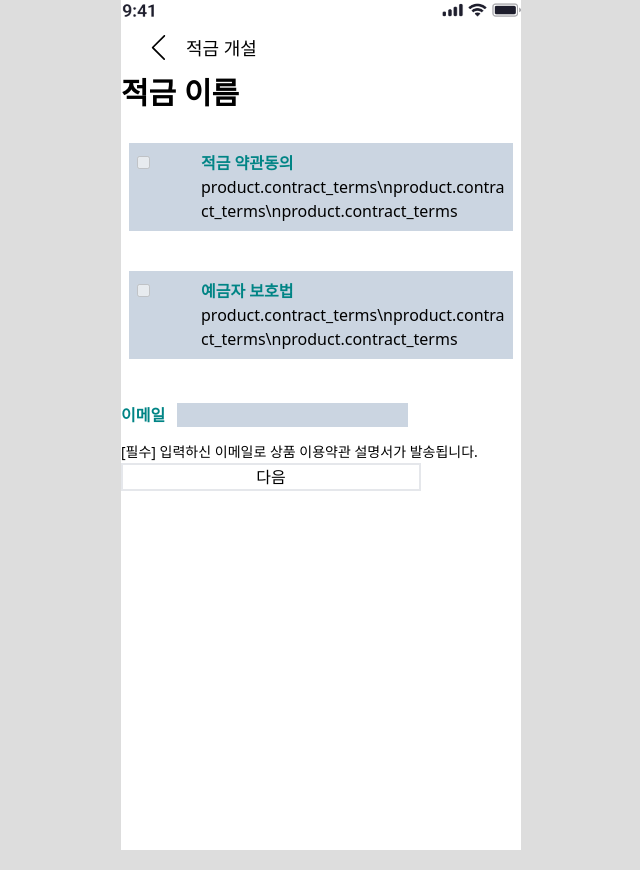
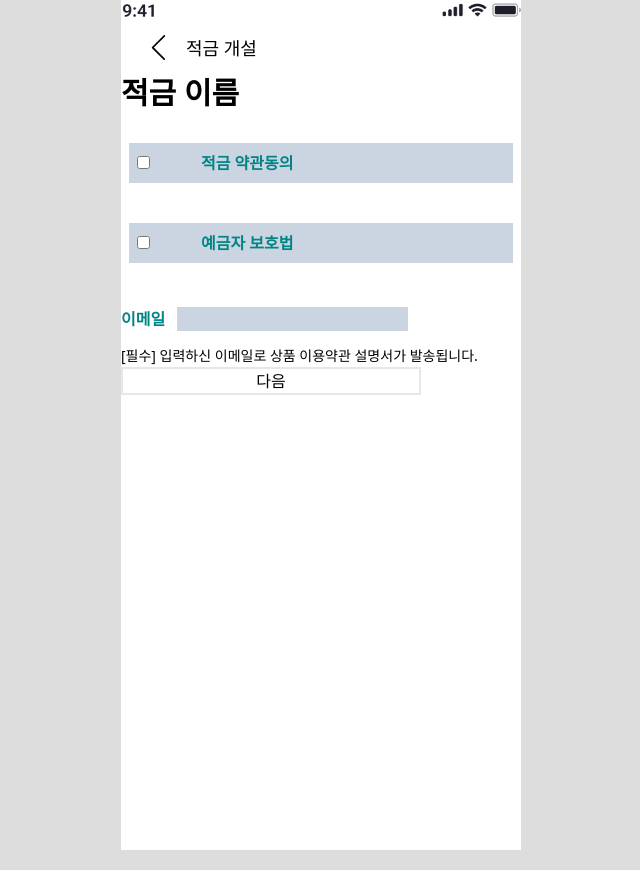
Before and after one commit to HanaPiece/hana-piece-client, a React (Vite) app: page /product/1/term in a window 1280 px wide. Shown: the whole page, without its empty margins (319-959 px from the left). Built offline with nearby package versions, Linux system fonts and the light colour scheme.

Commit message:
feat: product 4차 화면 설계

```diff
--- a/src/App.tsx
+++ b/src/App.tsx
@@ -30,6 +30,7 @@ import { AccountSettingPage } from "./pages/mypage/account/AccountSettingPage";
 import { AccountOpenList } from "./pages/mypage/account/AccountOpenList";
 import { AccountSavingList } from "./pages/mypage/account/AccountSavingList";
 import { AccountOpenUpdatePage } from "./pages/mypage/account/AccountOpenUpdatePage";
+import { ProductGoalPage } from "./pages/product/ProductGoalPage";
 
 function App() {
   return (
@@ -43,7 +44,6 @@ function App() {
           </Route>
           <Route path="product">
             <Route index element={<ProductListPage />} />
-            <Route path=":id" element={<ProductDetailPage />} />
           </Route>
           <Route path="mypage">
             <Route index element={<MypagePage />} />
@@ -87,6 +87,8 @@ function App() {
         <Route path="login" element={<LoginPage />} />
 
         <Route path="product">
+          <Route path=":id/goal" element={<ProductGoalPage />} />
+          <Route path=":id/detail" element={<ProductDetailPage />} />
           <Route path=":id/term" element={<ProductTermPage />} />
           <Route path=":id/term/detail" element={<ProductTermDetailPage />} />
           <Route path=":id/signup" element={<ProductSignupPage />} />
--- a/src/components/ui/PhoneModal.tsx
+++ b/src/components/ui/PhoneModal.tsx
@@ -7,7 +7,7 @@ interface ModalProps {
   children?: ReactNode;
 }
 
-const PhoneModal: React.FC<ModalProps> = ({ isOpen, onClose }) => {
+const PhoneModal: React.FC<ModalProps> = ({ isOpen, onClose, children }) => {
   return (
     <div
       className={clsx(
@@ -20,11 +20,12 @@ const PhoneModal: React.FC<ModalProps> = ({ isOpen, onClose }) => {
       onClick={onClose}
     >
       <div
-        className="bg-white p-6 shadow-top-lg rounded-t-3xl h-1/2 w-full flex flex-col"
+        className="bg-white p-6 shadow-top-lg rounded-t-3xl w-full flex flex-col"
         onClick={(e) => e.stopPropagation()}
+        style={{ maxHeight: "calc(3/4 * 100vh)" }}
       >
         <hr className="bg-gray-200 border-0 w-20 mx-auto mt-2 mb-6 h-1" />
-        {/* <div className="flex-grow overflow-auto">{children}</div> */}
+        <div className="flex-grow overflow-auto">{children}</div>
         <div>
           <div className="h-1 bg-gray-200 w-28 m-auto"></div>
         </div>
--- a/src/pages/product/ProductDetailPage.tsx
+++ b/src/pages/product/ProductDetailPage.tsx
@@ -1,15 +1,21 @@
-import { useLocation } from "react-router-dom";
 import { TopLine } from "../../components/ui/TopLine";
 import { Product } from "./ProductListPage";
 import { GreenButton } from "../../components/ui/GreenButton";
 
+const product: Product = {
+  id: 1,
+  name: "적금1",
+  rate: 2.5,
+  info: "적금와랄라라",
+  term_year: 1,
+  cautions: "주의사항",
+  deposit_protection: "예적금 보호법",
+  contract_terms: "적금 약관동의",
+};
 export const ProductDetailPage = () => {
-  const location = useLocation();
-  const product: Product = location.state;
-
   return (
     <>
-      <div>
+      <div className="container">
         <TopLine name={"적금 상세 설명"} />
         <br />
 
--- a/src/pages/product/ProductListPage.tsx
+++ b/src/pages/product/ProductListPage.tsx
@@ -95,7 +95,7 @@ const Product = ({ product }: Props) => {
   const navigate = useNavigate();
   if (!product) return null; // product가 없을 경우 렌더링하지 않음
   const goToDetail = (product: Product) => {
-    navigate(`/product/${product.id}`, { state: product });
+    navigate(`/product/${product.id}/goal`, { state: product });
   };
   return (
     <>
--- a/src/pages/product/ProductTermDetailPage.tsx
+++ b/src/pages/product/ProductTermDetailPage.tsx
@@ -1,16 +1,18 @@
-import { useLocation, useNavigate } from "react-router-dom";
+import { useLocation } from "react-router-dom";
 import { TopLine } from "../../components/ui/TopLine";
+import { useState } from "react";
+import { GreenButton } from "../../components/ui/GreenButton";
+import PhoneModal from "../../components/ui/PhoneModal";
+import { Term } from "./ProductTermPage";
 
 export const ProductTermDetailPage = () => {
-  const navigate = useNavigate();
+  const id = 4;
+
   const location = useLocation();
-  const { name, content } = location.state;
-  const { pathname } = location;
-  const previousPath = pathname.replace(/\/detail$/, "");
+  const { terms } = location.state;
+  console.log(terms);
 
-  const buttonClicked = () => {
-    navigate(previousPath, { state: { agreed: true, name: name } });
-  };
+  const [isModalOpen, setModalOpen] = useState(false);
 
   return (
     <>
@@ -18,12 +20,27 @@ export const ProductTermDetailPage = () => {
         <TopLine name={"적금 개설"} />
         <div>
           <div className="text-lg font-bold">적금 이름</div>
-          <br />
           <div className="bg-slate-200 h-[500px] overflow-y-auto border p-2">
-            <span className="text-customGreen text-lg font-bold">{name}</span>
-            <span>{content}</span>
+            {terms.map((term: Term) => (
+              <div key={term.id} className="bg-slate-200">
+                <span className="text-customGreen text-lg font-bold">
+                  {term.name}
+                </span>
+                <br />
+                <span>{term.content}</span>
+              </div>
+            ))}
           </div>
-          <button onClick={buttonClicked}>약관 동의</button>
+
+          <button onClick={() => setModalOpen(true)}>약관 동의</button>
+
+          <PhoneModal isOpen={isModalOpen} onClose={() => setModalOpen(false)}>
+            <h2 className="mt-3 text-3xl text-center">📢</h2>
+            <h2 className="mt-4 mb-4 text-xl font-bold text-center">
+              진짜 가입할 거야?
+            </h2>
+            <GreenButton path={`/product/${id}/signup`} name={"확인했어요"} />
+          </PhoneModal>
         </div>
       </div>
     </>
--- a/src/pages/product/ProductTermPage.tsx
+++ b/src/pages/product/ProductTermPage.tsx
@@ -1,42 +1,66 @@
-import { useLocation, useNavigate } from "react-router-dom";
+import { useNavigate } from "react-router-dom";
 import { TopLine } from "../../components/ui/TopLine";
 import { useState } from "react";
+import PhoneModal from "../../components/ui/PhoneModal";
 
 type Props = {
   name: string;
   content: string;
-  isChecked: boolean;
   onCheckboxChange: () => void;
 };
 
-const ProductTerm = ({ name, content, isChecked, onCheckboxChange }: Props) => {
-  const navigate = useNavigate();
-  const location = useLocation();
-  const check =
-    name === location.state?.name ? location.state?.agreed : isChecked;
+const ProductTerm = ({ name, content, onCheckboxChange }: Props) => {
+  const [isModalOpen, setModalOpen] = useState(false);
+
   return (
     <>
-      <div
-        className="p-2 m-2 bg-slate-300 grid grid-cols-6 gap-4 cursor-pointer"
-        onClick={() => navigate("detail", { state: { name, content } })}
-      >
+      <div className="p-2 m-2 bg-slate-300 grid grid-cols-6 gap-4 cursor-pointer">
         <div>
-          <input
-            type="checkbox"
-            checked={check}
-            onChange={onCheckboxChange}
-            disabled
-          />
+          <input type="checkbox" onChange={onCheckboxChange} />
         </div>
         <div className="col-span-5">
-          <div className="font-bold text-customGreen">{name}</div>
-          <div className="break-words">{content}</div>
+          <div
+            className="font-bold text-customGreen"
+            onClick={() => {
+              setModalOpen(true);
+            }}
+          >
+            {name}
+          </div>
+          <PhoneModal isOpen={isModalOpen} onClose={() => setModalOpen(false)}>
+            <h2 className="mt-3 text-3xl text-center">📢</h2>
+            <h2 className="mt-4 text-xl font-bold text-center">{name}</h2>
+            <h2 className="mt-4 text-center break-words">{content}</h2>
+            <button onClick={() => setModalOpen(false)} className="border-2">
+              확인했어요
+            </button>
+          </PhoneModal>
         </div>
       </div>
       <br />
     </>
   );
 };
+
+export type Term = {
+  id: number;
+  name: string;
+  content: string;
+};
+const terms: Term[] = [
+  {
+    id: 1,
+    name: "적금 약관동의",
+    content:
+      "product.contract_terms\nproduct.contract_terms\nproduct.contract_termsproduct.contract_terms\nproduct.contract_terms\nproduct.contract_termsproduct.contract_terms\nproduct.contract_terms\nproduct.contract_termsproduct.contract_terms\nproduct.contract_terms\nproduct.contract_termsproduct.contract_terms\nproduct.contract_terms\nproduct.contract_termsproduct.contract_terms\nproduct.contract_terms\nproduct.contract_termsproduct.contract_terms\nproduct.contract_terms\nproduct.contract_termsproduct.contract_terms\nproduct.contract_terms\nproduct.contract_termsproduct.contract_terms\nproduct.contract_terms\nproduct.contract_termsproduct.contract_terms\nproduct.contract_terms\nproduct.contract_termsproduct.contract_terms\nproduct.contract_terms\nproduct.contract_termsproduct.contract_terms\nproduct.contract_terms\nproduct.contract_termsproduct.contract_terms\nproduct.contract_terms\nproduct.contract_termsproduct.contract_terms\nproduct.contract_terms\nproduct.contract_termsproduct.contract_terms\nproduct.contract_tproduct.contract_terms\nproduct.contract_tproduct.contract_terms\nproduct.contract_tproduct.contract_terms\nproduct.contract_tproduct.contract_terms\nproduct.contract_t",
+  },
+  {
+    id: 2,
+    name: "예금자 보호법",
+    content:
+      "product.contract_terms\nproduct.contract_terms\nproduct.contract_termsproduct.contract_terms\nproduct.contract_terms\nproduct.contract_termsproduct.contract_terms\nproduct.contract_terms\nproduct.contract_termsproduct.contract_terms\nproduct.contract_terms\nproduct.contract_termsproduct.contract_terms\nproduct.contract_terms\nproduct.contract_termsproduct.contract_terms\nproduct.contract_terms\nproduct.contract_termsproduct.contract_terms\nproduct.contract_terms\nproduct.contract_termsproduct.contract_terms\nproduct.contract_terms\nproduct.contract_termsproduct.contract_terms\nproduct.contract_terms\nproduct.contract_termsproduct.contract_terms\nproduct.contract_terms\nproduct.contract_termsproduct.contract_terms\nproduct.contract_terms\nproduct.contract_termsproduct.contract_terms\nproduct.contract_terms\nproduct.contract_termsproduct.contract_terms\nproduct.contract_terms\nproduct.contract_termsproduct.contract_terms\nproduct.contract_terms\nproduct.contract_termsproduct.contract_terms\nproduct.contract_tproduct.contract_terms\nproduct.contract_tproduct.contract_terms\nproduct.contract_tproduct.contract_terms\nproduct.contract_tproduct.contract_terms\nproduct.contract_t",
+  },
+];
 
 export const ProductTermPage = () => {
   const navigate = useNavigate();
@@ -50,7 +74,7 @@ export const ProductTermPage = () => {
 
   const handleSubmit = () => {
     if (termsChecked.every((checked) => checked)) {
-      navigate(`/product/${id}/signup`);
+      navigate(`/product/${id}/term/detail`, { state: { terms } });
     } else {
       alert("체크하렴"); //modal!!!!!!!!!!
     }
@@ -66,15 +90,13 @@ export const ProductTermPage = () => {
           <br />
           <div>
             <ProductTerm
-              name="적금 약관동의"
-              content="product.contract_terms\nproduct.contract_terms\nproduct.contract_terms"
-              isChecked={termsChecked[0]}
+              name={terms[0].name}
+              content={terms[0].content}
               onCheckboxChange={() => handleCheckboxChange(0)}
             />
             <ProductTerm
-              name="예금자 보호법"
-              content="product.contract_terms\nproduct.contract_terms\nproduct.contract_terms"
-              isChecked={termsChecked[1]}
+              name={terms[1].name}
+              content={terms[1].content}
               onCheckboxChange={() => handleCheckboxChange(1)}
             />
           </div>
```
Also changed, not shown: src/pages/product/ProductGoalPage.tsx (added, +45 -0 lines).
